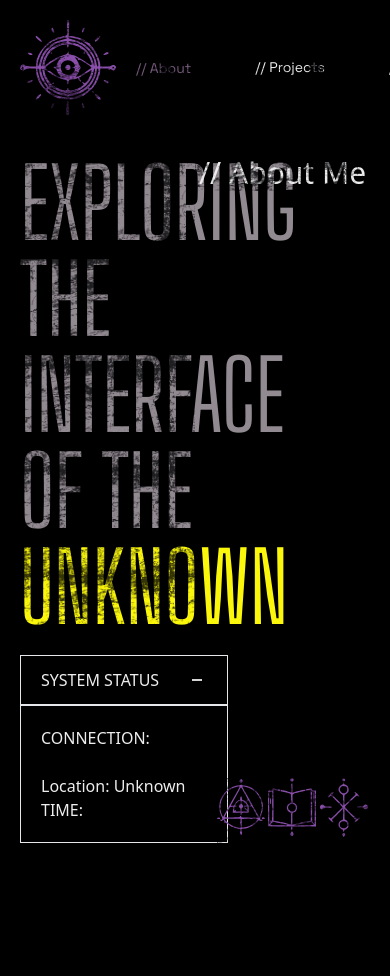
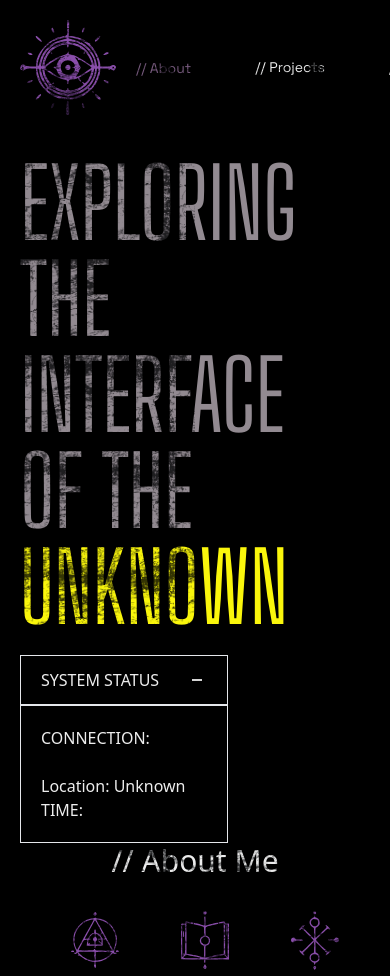
Before and after one commit to DavidJamesAdam/davidjamesadam.github.io, a Next.js app: page /about in a window 390 px wide. Shown: the top 976 px of the page. Before the commit the page ends 844 px from the top, so only its background shows below. Built offline with nearby package versions, Linux system fonts and the light colour scheme; no server answers.

Commit message:
About layout basically done

```diff
--- a/src/app/about/page.tsx
+++ b/src/app/about/page.tsx
@@ -17,7 +17,7 @@ export default function Page() {
   ];
 
   return (
-    <div className="flex flex-row flex-1 my-5">
+    <div className="flex md:flex-row flex-col flex-1 my-5">
       <div className="flex flex-col w-1/2">
         <h1 className="weathered-effect text-8xl pb-5">
           EXPLORING THE INTERFACE
@@ -27,17 +27,6 @@ export default function Page() {
         <TerminalWindow />
       </div>
       <main className="flex flex-col gap-8 flex-1 justify-between">
-        {/* <Image
-          src="/profilePicture.jpg"
-          alt="Profile Picture"
-          style={{
-            objectFit: "cover",
-            borderRadius: "100px",
-          }}
-          width={500}
-          height={38}
-          priority
-        /> */}
         <div>
           {activeSection === 0 && <AboutMe />}
           {activeSection === 1 && <Education/>}
--- a/src/app/components/about-sections/AboutMe.tsx
+++ b/src/app/components/about-sections/AboutMe.tsx
@@ -1,7 +1,24 @@
+import Image from "next/image";
+
 export default function AboutMe() {
   return (
-    <div className="text-center flex-1">
-      <h2 className="weathered-effect text-3xl">// About Me</h2>
+    <div>
+      <div className="text-center flex-1">
+        <h2 className="weathered-effect text-3xl">// About Me</h2>
+      </div>
+      <div>
+        {/* <Image
+          src="/profilePicture.jpg"
+          alt="Profile Picture"
+          style={{
+            objectFit: "cover",
+            borderRadius: "100px",
+          }}
+          width={500}
+          height={38}
+          priority
+        /> */}
+      </div>
     </div>
   );
 }
--- a/src/app/components/card/Card.tsx
+++ b/src/app/components/card/Card.tsx
@@ -23,7 +23,7 @@ export default function Card({ picture, title, link, description }: CardProps) {
       <div className="border-t-2">
         <div>{title}</div>
         <div>{description}</div>
-        <div className="weathered-effect flex flex-row text-[#52f83c] justify-between">
+        <div className="flex flex-row text-[#52f83c] justify-between">
           <Link href={link} target="_blank">
             Repo
           </Link>
```
